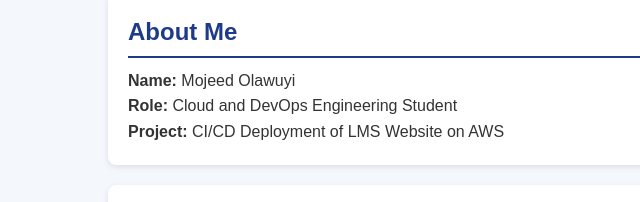
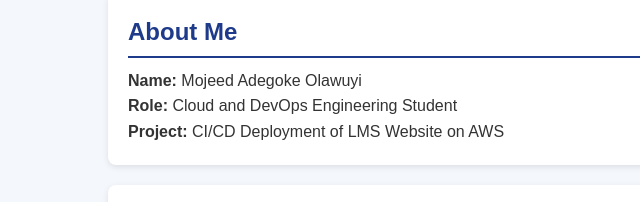
Before and after one commit to maaolawuyi/lms-website, a plain HTML site: page index.html in a window 1280 px wide. Shown: the part 195-397 px from the top of the page, 0-640 px from the left. Drawn offline with Linux system fonts and the light colour scheme.

Commit message:
index.html file updated

```diff
--- a/index.html
+++ b/index.html
@@ -25,7 +25,7 @@
 
     <div id="about" class="container">
         <h2>About Me</h2>
-        <p><strong>Name:</strong> Mojeed Olawuyi</p>
+        <p><strong>Name:</strong> Mojeed Adegoke Olawuyi</p>
         <p><strong>Role:</strong> Cloud and DevOps Engineering Student</p>
         <p><strong>Project:</strong> CI/CD Deployment of LMS Website on AWS</p>
     </div>
```
